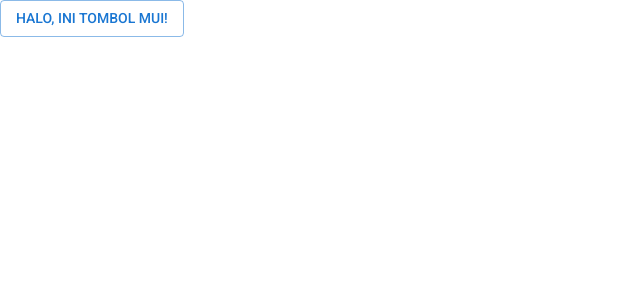
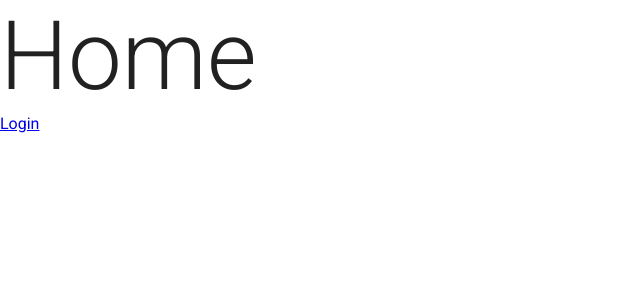
Before and after one commit to wpuinovasidigital/goreact-frontend-project-management, a React (Vite) app: page / in a window 1280 px wide. Shown: the top 300 px of the page, without its empty margins (0-640 px from the left). Built offline with nearby package versions, Linux system fonts and the light colour scheme.

Commit message:
feat: install dan setup package react-router

```diff
--- a/package.json
+++ b/package.json
@@ -17,7 +17,8 @@
     "@mui/material": "^7.2.0",
     "eslint-config-prettier": "^10.1.8",
     "react": "^19.1.0",
-    "react-dom": "^19.1.0"
+    "react-dom": "^19.1.0",
+    "react-router": "^7.6.0"
   },
   "devDependencies": {
     "@eslint/js": "^9.30.1",
--- a/src/App.jsx
+++ b/src/App.jsx
@@ -1,5 +1,7 @@
-import { Button, createTheme, CssBaseline, ThemeProvider } from '@mui/material';
-import React from 'react';
+import { Box, createTheme, CssBaseline, ThemeProvider, Typography } from '@mui/material';
+import {
+  createBrowserRouter, Link, RouterProvider
+} from 'react-router';
 
 const theme = createTheme({
   typography: {
@@ -7,19 +9,37 @@
   },
 });
 
-const Home = () => {
-  return (
-    <Button type="button" variant="outlined">
-      Halo, ini tombol MUI!
-    </Button>
-  );
-};
+const router = createBrowserRouter([
+  {
+    path: "/",
+    element: (
+      <Box>
+          <Typography variant='h1'>Home</Typography>
+          <Link to={"/login"}>
+            Login
+          </Link>
+        </Box>
+    )
+  },
+  {
+    path: "/login",
+    element: (
+      <Box>
+          <Typography variant='h1'>Login</Typography>
+          <Link to={"/"}>
+            Kembali ke Home
+          </Link>
+        </Box>
+    )
+  }
+]);
+
 
 const App = () => {
   return (
     <ThemeProvider theme={theme}>
       <CssBaseline />
-      <Home />
+      <RouterProvider router={router} />
     </ThemeProvider>
   );
 };
```
Also changed, not shown: 1 other file (tests, documents, lock files or other folders).
